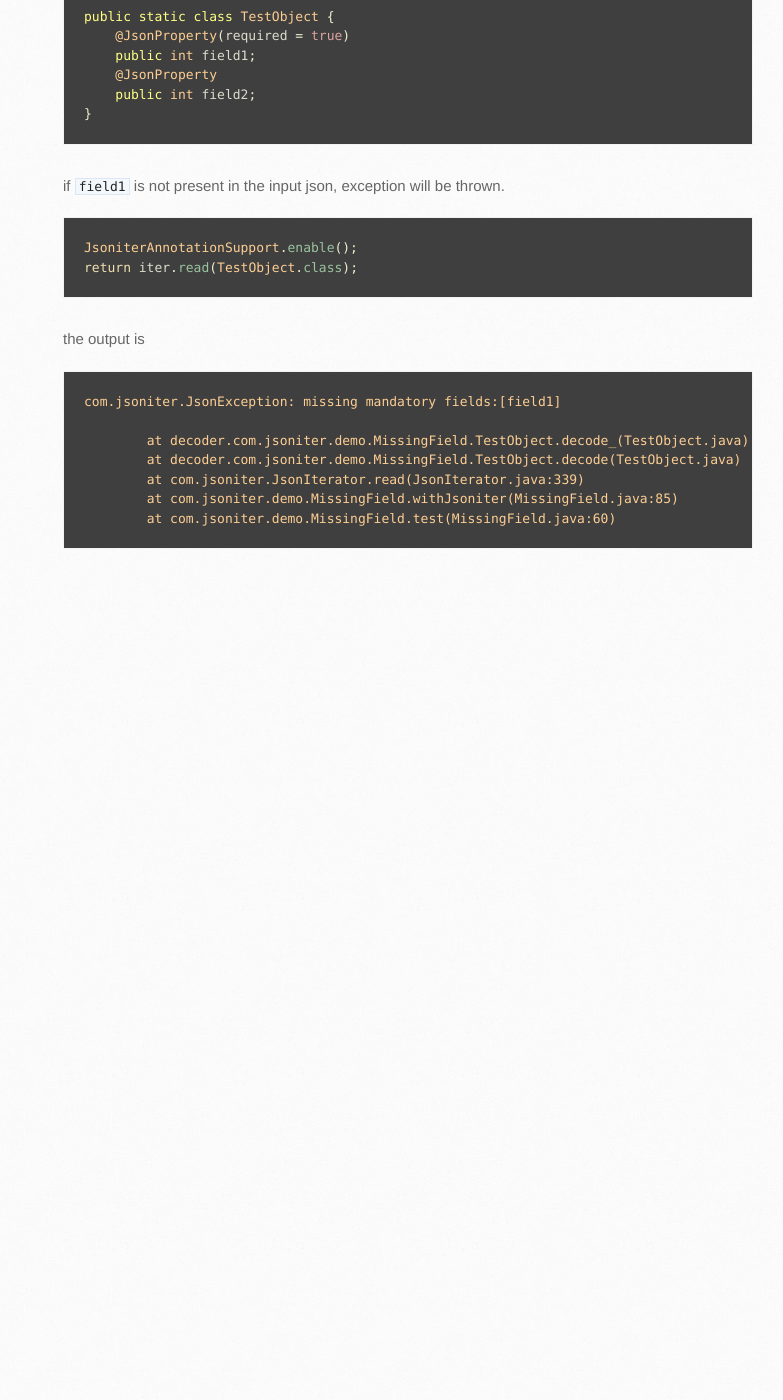
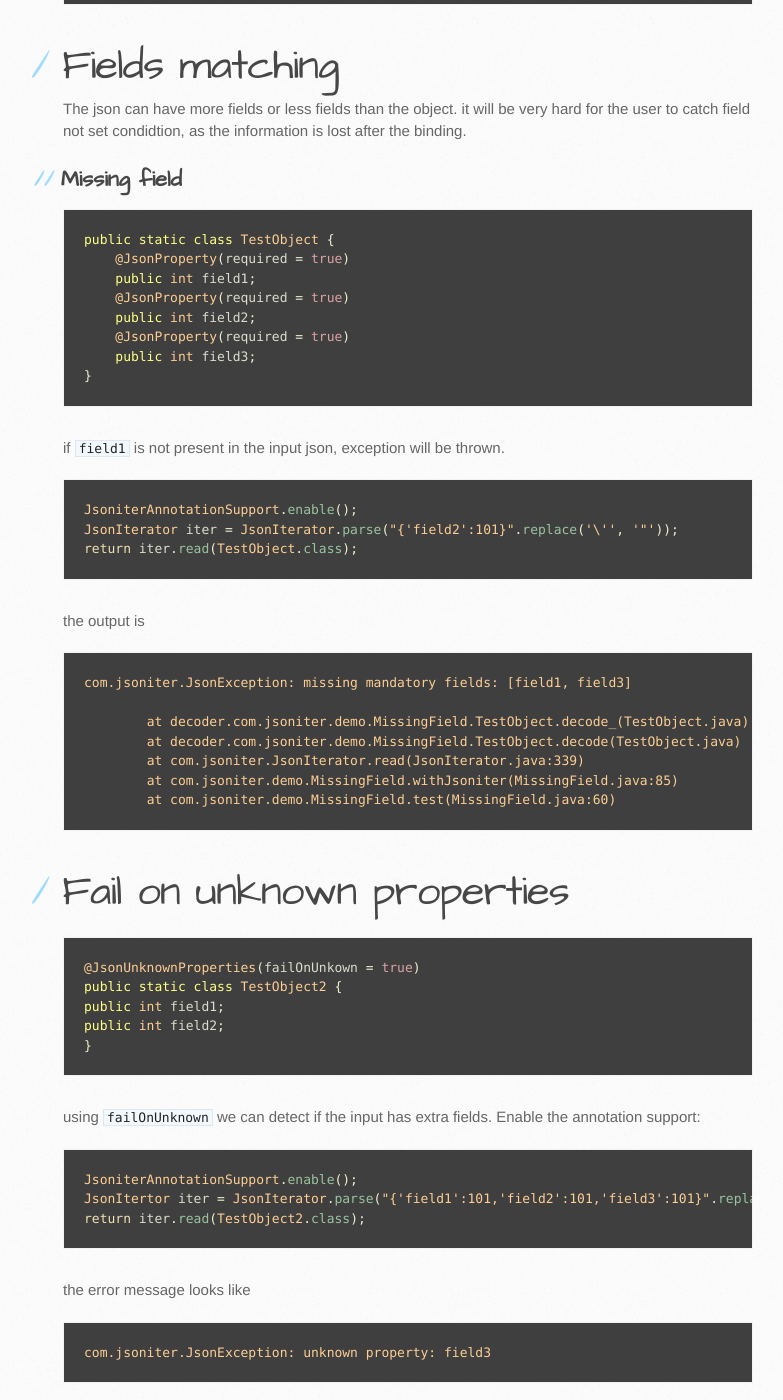
Before and after one commit to json-iterator/json-iterator.github.io, a Jekyll site: the page built from java-features.md, in a window 1280 px wide and 1400 px high, scrolled down 3979 px. Shown: the whole window, without its empty margins (107-890 px from the left). Built offline with Jekyll 4.4.1, drawn with Linux system fonts in a browser that asks for light colours; comment, search, counter and statistics services are not loaded; before the commit the page ends 4581 px from its top, so only the background shows below that; some of the changed text lies outside the part shown.

Commit message:
Update java-features.md

````diff
--- a/java-features.md
+++ b/java-features.md
@@ -6,7 +6,11 @@
 * TOC
 {:toc}
 
-# Simple object binding
+# Object binding styles
+
+binding to object can be done using a couple of ways. Jsoniter will not force you to make fields public
+
+## Simple object binding
 
 bind the json document
 
@@ -55,7 +59,7 @@
 return iter.read(testObject);
 ```
 
-# Constructor binding
+## Constructor binding
 
 bind the json document
 
@@ -89,7 +93,7 @@
 return iter.read(TestObject.class);
 ```
 
-# Setter Binding
+## Setter Binding
 
 bind the json document
 
@@ -136,7 +140,7 @@
 return iter.read(TestObject.class);
 ```
 
-# Private field binding
+## Private field binding
 
 bind the json document
 
@@ -162,14 +166,20 @@
 return iter.read(TestObject.class);
 ```
 
-# Missing field
+# Fields matching
+
+The json can have more fields or less fields than the object. it will be very hard for the user to catch field not set condidtion, as the information is lost after the binding.
+
+## Missing field
 
 ```java
 public static class TestObject {
     @JsonProperty(required = true)
     public int field1;
-    @JsonProperty
+    @JsonProperty(required = true)
     public int field2;
+    @JsonProperty(required = true)
+    public int field3;
 }
 ```
 
@@ -177,13 +187,14 @@
 
 ```java
 JsoniterAnnotationSupport.enable();
+JsonIterator iter = JsonIterator.parse("{'field2':101}".replace('\'', '"'));
 return iter.read(TestObject.class);
 ```
 
 the output is
 
 ```
-com.jsoniter.JsonException: missing mandatory fields:[field1]
+com.jsoniter.JsonException: missing mandatory fields: [field1, field3]
 
 	at decoder.com.jsoniter.demo.MissingField.TestObject.decode_(TestObject.java)
 	at decoder.com.jsoniter.demo.MissingField.TestObject.decode(TestObject.java)
@@ -191,3 +202,26 @@
 	at com.jsoniter.demo.MissingField.withJsoniter(MissingField.java:85)
 	at com.jsoniter.demo.MissingField.test(MissingField.java:60)
 ```
+
+# Fail on unknown properties
+
+```java
+@JsonUnknownProperties(failOnUnkown = true)
+public static class TestObject2 {
+public int field1;
+public int field2;
+}
+```
+
+using `failOnUnknown` we can detect if the input has extra fields. Enable the annotation support:
+
+```java
+JsoniterAnnotationSupport.enable();
+JsonItertor iter = JsonIterator.parse("{'field1':101,'field2':101,'field3':101}".replace('\'', '"').getBytes());
+return iter.read(TestObject2.class);
+```
+the error message looks like
+
+```
+com.jsoniter.JsonException: unknown property: field3
+```
````
